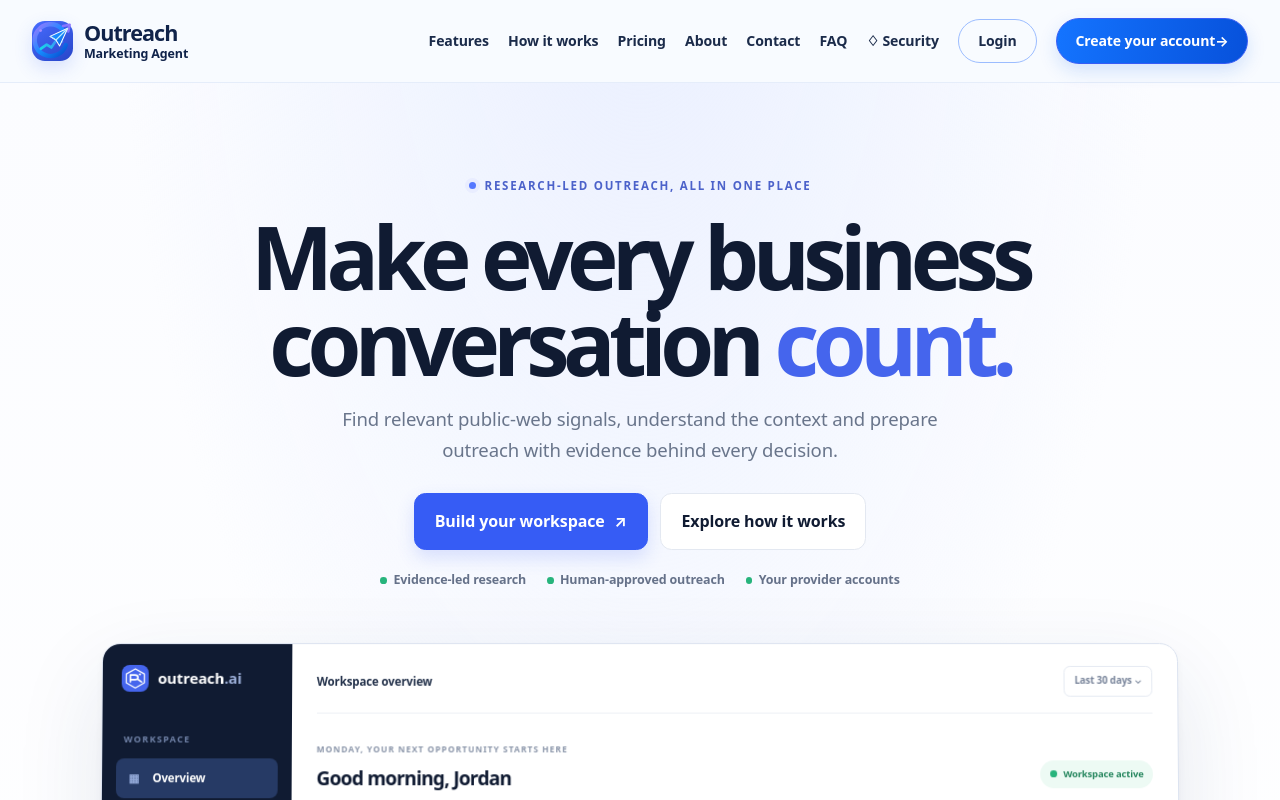
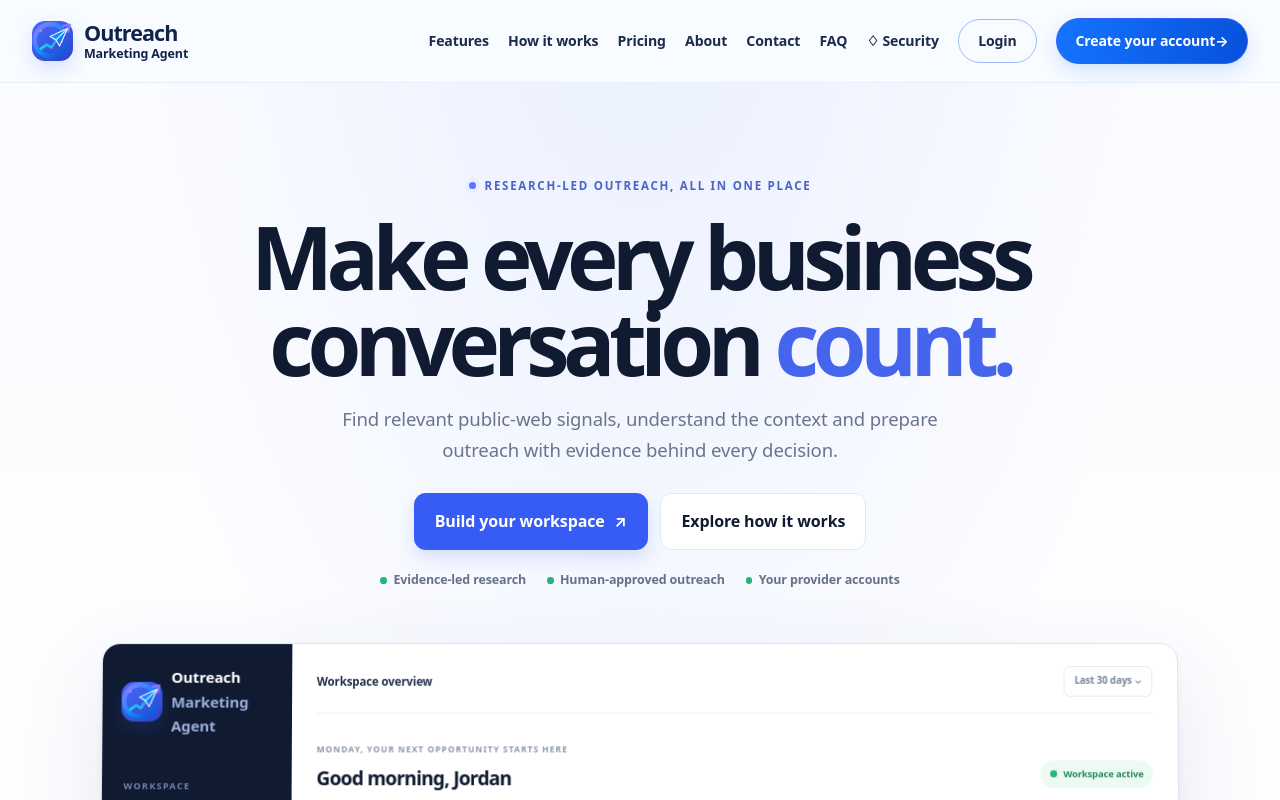
Before and after one commit to haseeb1984/Outreach-Marketing-Agent, a Next.js app in the folder frontend/: page / in a window 1280 px wide. Shown: the top 800 px of the page. Built offline with nearby package versions, Linux system fonts and the light colour scheme.

Commit message:
Align illustrative homepage preview with current brand mark

```diff
--- a/frontend/app/page.tsx
+++ b/frontend/app/page.tsx
@@ -1,5 +1,5 @@
 import Link from "next/link";
-import { SiteHeader, SiteFooter } from "./components/site-chrome";
+import { BrandMark, SiteHeader, SiteFooter } from "./components/site-chrome";
 
 const workflow = [
   { number: "01", title: "Discover", detail: "Search the public web through the configured provider and review source links and relevance hints." },
@@ -16,7 +16,7 @@ const capabilities = [
 function ProductPreview() {
   return <div className="product-preview" role="img" aria-label="Illustrative workspace preview with fictional sample prospect counts, draft totals and activity metrics">
     <div className="preview-sidebar">
-      <div className="preview-brand"><span className="preview-brand-mark" aria-hidden="true"><svg viewBox="0 0 40 40"><path d="M20 3.5 35.5 12.4v15.2L20 36.5 4.5 27.6V12.4L20 3.5Z" fill="none" stroke="currentColor" strokeWidth="2.1" strokeLinejoin="round"/><path d="M11.5 26V14h7.8c3.4 0 5.2 1.6 5.2 4.2s-1.8 4.1-5.2 4.1h-7.8m12.2-1.2 7 5" fill="none" stroke="currentColor" strokeWidth="2.8" strokeLinecap="round" strokeLinejoin="round"/><path d="M27.8 10.8 30 13l-2.2 2.2-2.2-2.2 2.2-2.2Z" fill="currentColor"/></svg></span><span>outreach<span className="preview-brand-muted">.ai</span></span></div>
+      <div className="preview-brand"><BrandMark/><span>Outreach <span className="preview-brand-muted">Marketing Agent</span></span></div>
       <span className="preview-side-label">WORKSPACE</span>
       <span className="preview-side-item active"><i>▦</i> Overview</span>
       <span className="preview-side-item"><i>⌕</i> Prospects</span>
```
